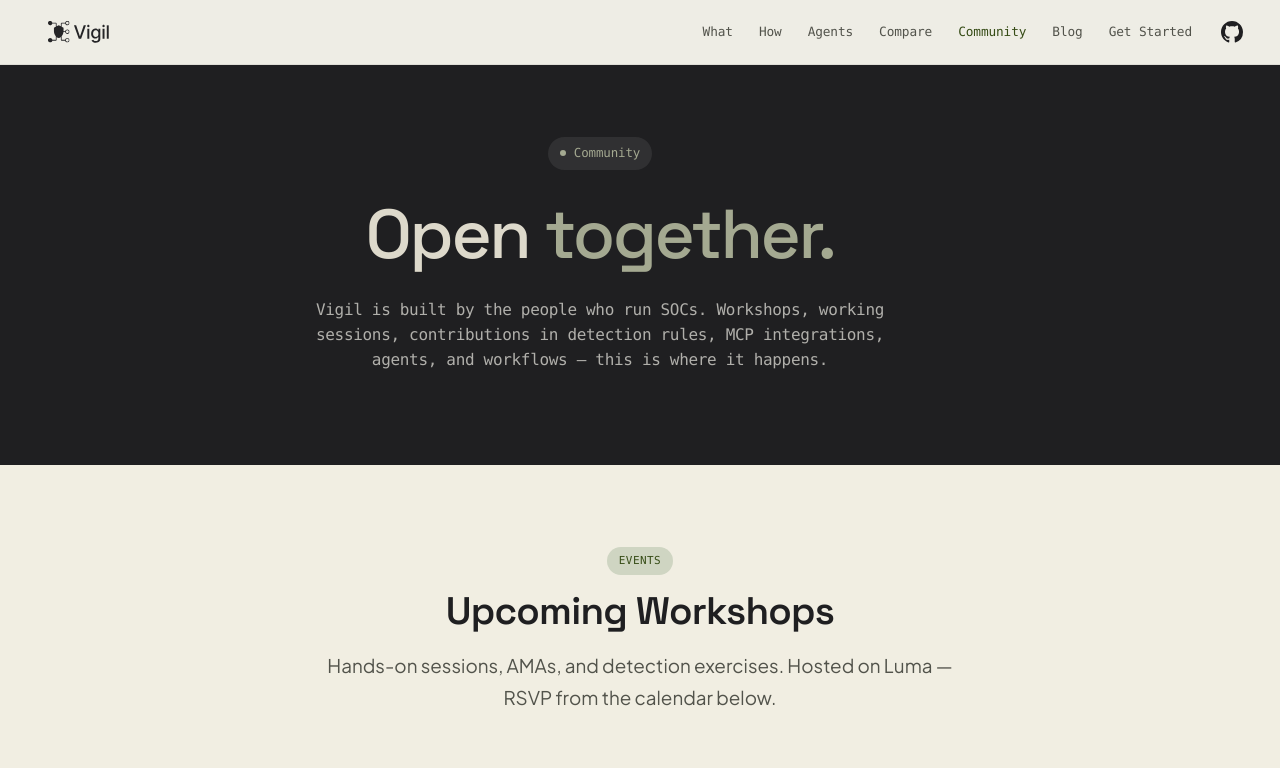
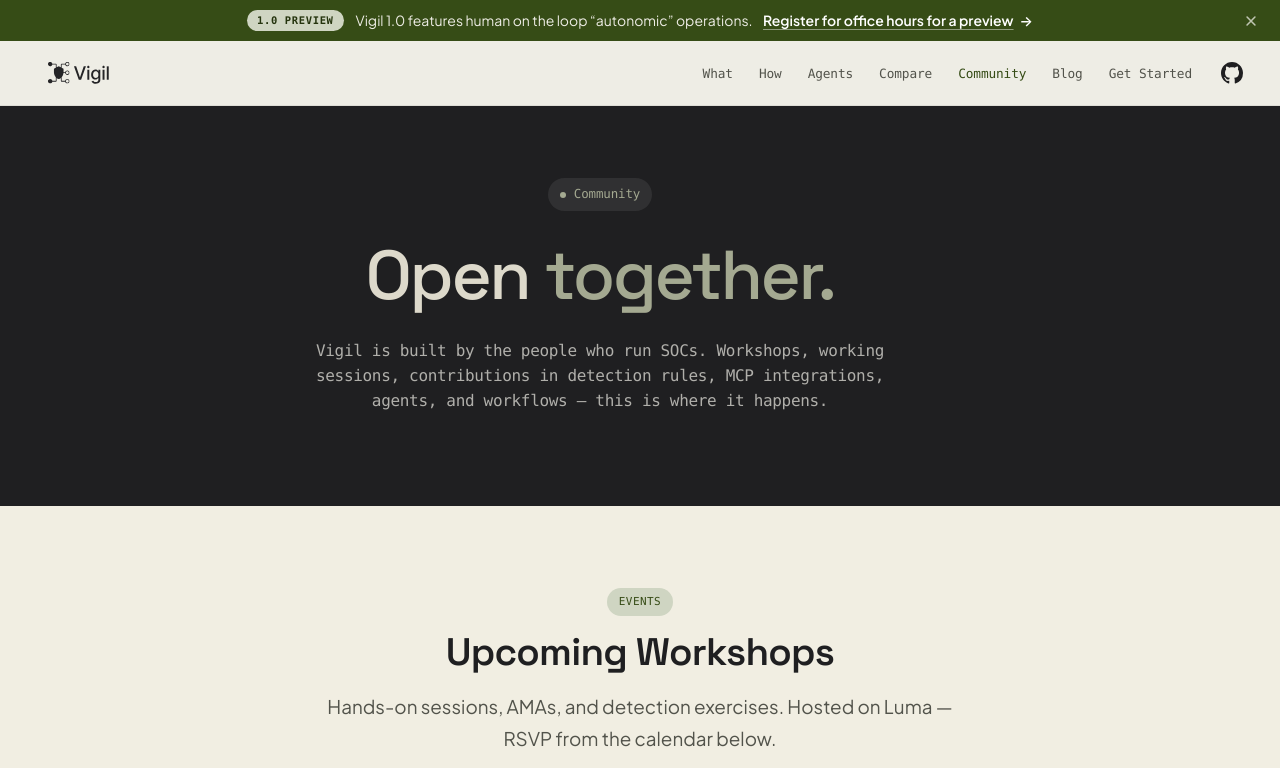
Before and after one commit to Vigil-SOC/vigil-soc.github.io, a Jekyll site: the page built from community/index.html, in a window 1280 px wide and 1400 px high. Shown: the top 768 px of the window. Built offline with Jekyll 4.4.1, drawn with Linux system fonts in a browser that asks for light colours; some web fonts are replaced; grey boxes are pictures that could not be loaded.

Commit message:
Add site-wide announcement bar for 1.0 office-hours preview
Adds a dismissible announcement bar above the sticky nav on every page,
driven by _data/announcement.yml, promoting the Vigil 1.0 preview at
community office hours (https://luma.com/vigilcommunity).

- _data/announcement.yml: copy, link, badge, id, dismissible, expires
- _includes/announcement-banner.html: markup + small dismiss script
  (localStorage keyed by announcement id; optional client-side expiry)
- assets/site.css: .announce-* styles (forest bar, mobile layout,
  focus-visible, reduced-motion)
- _layouts/base.html: include above nav (blog, posts, docs)
- index.html, community/index.html: include above nav; add empty front
  matter so Jekyll runs Liquid on these standalone pages

To retire: set enabled: false. For a new message, change id too.

Co-Authored-By: Claude Opus 5.5 <noreply@anthropic.com>
Claude-Session: https://claude.ai/code/session_01GrZtnj4KUn2rQof2dLQUvN

```diff
--- /dev/null
+++ b/_data/announcement.yml
@@ -0,0 +1,18 @@
+# Site-wide announcement bar, rendered above the nav on every page by
+# _includes/announcement-banner.html.
+#
+# To retire the banner: set `enabled: false`.
+# To run a new announcement: change `id` as well as the copy. Visitors who
+# dismissed the previous banner are remembered by `id`, so a new id makes the
+# new message show to everyone again.
+
+enabled: true
+id: "1-0-office-hours-preview"
+badge: "1.0 Preview"
+text: "Vigil 1.0 features human on the loop “autonomic” operations."
+link_text: "Register for office hours for a preview"
+url: "https://luma.com/vigilcommunity"
+dismissible: true
+# Optional: quoted ISO date, e.g. "2026-10-31". The bar hides itself client-side after this
+# date, even if nobody rebuilds the site. Leave blank to run indefinitely.
+expires: ""
--- /dev/null
+++ b/_includes/announcement-banner.html
@@ -0,0 +1,35 @@
+{%- assign ann = site.data.announcement -%}
+{%- if ann and ann.enabled -%}
+<div class="announce-bar" id="announce-bar" role="region" aria-label="Announcement"
+     data-announce-id="{{ ann.id | escape }}"{% if ann.expires and ann.expires != "" %} data-announce-expires="{{ ann.expires | escape }}"{% endif %}>
+  <div class="announce-inner">
+    {%- if ann.badge %}
+    <span class="announce-badge">{{ ann.badge | escape }}</span>
+    {%- endif %}
+    <p class="announce-text">
+      <span class="announce-copy">{{ ann.text | escape }}</span>
+      <a class="announce-link" href="{{ ann.url | escape }}" target="_blank" rel="noopener">{{ ann.link_text | escape }}<span class="announce-arrow" aria-hidden="true">&rarr;</span></a>
+    </p>
+  </div>
+  {%- if ann.dismissible %}
+  <button type="button" class="announce-close" aria-label="Dismiss announcement">
+    <svg viewBox="0 0 16 16" width="14" height="14" aria-hidden="true"><path d="M3.5 3.5l9 9m0-9l-9 9" stroke="currentColor" stroke-width="1.8" stroke-linecap="round" fill="none"/></svg>
+  </button>
+  {%- endif %}
+</div>
+<script>
+  (function () {
+    var bar = document.getElementById('announce-bar');
+    if (!bar) return;
+    var key = 'vigil-announce-dismissed:' + bar.getAttribute('data-announce-id');
+    var expires = bar.getAttribute('data-announce-expires');
+    if (expires && new Date() > new Date(expires + 'T23:59:59')) { bar.remove(); return; }
+    try { if (localStorage.getItem(key)) { bar.remove(); return; } } catch (e) {}
+    var close = bar.querySelector('.announce-close');
+    if (close) close.addEventListener('click', function () {
+      bar.remove();
+      try { localStorage.setItem(key, '1'); } catch (e) {}
+    });
+  })();
+</script>
+{%- endif -%}
--- a/_layouts/base.html
+++ b/_layouts/base.html
@@ -12,6 +12,8 @@
   <link rel="stylesheet" href="/assets/site.css" />
 </head>
 <body>
+
+{% include announcement-banner.html %}
 
 <nav class="nav">
   <div class="nav-inner">
--- a/assets/site.css
+++ b/assets/site.css
@@ -162,6 +162,66 @@
     @media (max-width: 700px) {
       .nav-links .nav-link { display: none; }
       .nav-github { margin-left: 0; }
+    }
+
+    /* ─── Announcement bar ─────────────────────────────────────────── */
+    /* Sits above the sticky .nav and scrolls away with the page.
+       Content lives in _data/announcement.yml. */
+    .announce-bar {
+      position: relative;
+      background: var(--forest);
+      color: #eeede5;
+      font-family: var(--font-body);
+      font-size: .875rem; line-height: 1.45;
+      padding: 10px 52px;
+    }
+    .announce-inner {
+      max-width: 1080px; margin: 0 auto;
+      display: flex; align-items: center; justify-content: center;
+      flex-wrap: wrap; gap: 6px 12px;
+      text-align: center;
+    }
+    .announce-badge {
+      flex-shrink: 0;
+      font-family: var(--font-mono);
+      font-size: 10.5px; font-weight: 600;
+      letter-spacing: .06em; text-transform: uppercase;
+      padding: 3px 10px; border-radius: 99px;
+      background: var(--forest-light); color: var(--forest-dark);
+    }
+    .announce-text { margin: 0; color: inherit; } /* overrides global p { color; margin } */
+    .announce-copy { margin-right: 8px; }
+    .announce-link {
+      color: #ffffff; font-weight: 600; white-space: nowrap;
+      text-decoration: underline; text-decoration-color: rgba(255,255,255,.45);
+      text-underline-offset: 3px;
+      transition: text-decoration-color .15s;
+    }
+    .announce-link:hover { text-decoration-color: #ffffff; }
+    .announce-link:focus-visible,
+    .announce-close:focus-visible { outline: 2px solid #ffffff; outline-offset: 2px; border-radius: 4px; }
+    .announce-arrow { display: inline-block; margin-left: 6px; transition: transform .15s; }
+    .announce-link:hover .announce-arrow { transform: translateX(3px); }
+    .announce-close {
+      position: absolute; top: 50%; right: 14px; transform: translateY(-50%);
+      display: inline-flex; align-items: center; justify-content: center;
+      width: 30px; height: 30px; padding: 0;
+      border: 0; border-radius: 6px; cursor: pointer;
+      background: transparent; color: rgba(238,237,229,.75);
+      transition: background .15s, color .15s;
+    }
+    .announce-close:hover { background: rgba(255,255,255,.1); color: #ffffff; }
+    @media (max-width: 700px) {
+      .announce-bar { padding: 10px 44px 10px 16px; font-size: .8125rem; }
+      .announce-inner { display: block; text-align: left; }
+      .announce-badge { display: inline-block; margin-right: 8px; vertical-align: 1px; }
+      .announce-text { display: inline; }
+      .announce-link { white-space: normal; }
+      .announce-close { right: 8px; }
+    }
+    @media (prefers-reduced-motion: reduce) {
+      .announce-arrow, .announce-link { transition: none; }
+      .announce-link:hover .announce-arrow { transform: none; }
     }
 
     /* ─── Hero ─────────────────────────────────────────────────────── */
--- a/community/index.html
+++ b/community/index.html
@@ -1,3 +1,6 @@
+---
+# Front matter (empty) enables Liquid so the site-wide announcement include renders.
+---
 <!DOCTYPE html>
 <html lang="en">
 <head>
@@ -35,6 +38,8 @@
   </style>
 </head>
 <body>
+
+{% include announcement-banner.html %}
 
 <!-- ══════════════════════════════════════════════════════
      NAV
--- a/index.html
+++ b/index.html
@@ -1,3 +1,6 @@
+---
+# Front matter (empty) enables Liquid so the site-wide announcement include renders.
+---
 <!DOCTYPE html>
 <html lang="en">
 <head>
@@ -11,6 +14,8 @@
   <link rel="stylesheet" href="assets/site.css" />
 </head>
 <body>
+
+{% include announcement-banner.html %}
 
 <!-- ══════════════════════════════════════════════════════
      NAV
```
